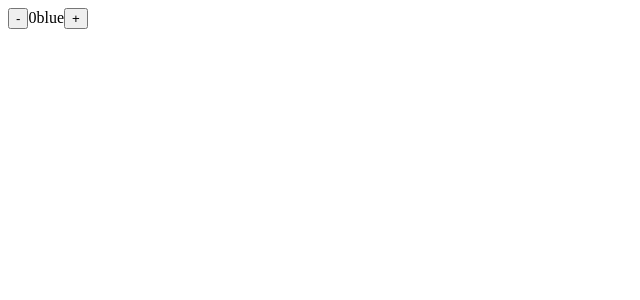
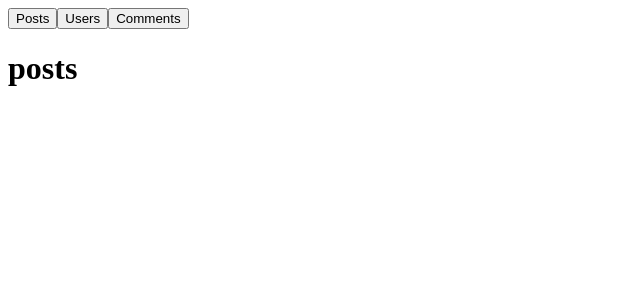
Before and after one commit to gessicaoliveira/react-hooks, a React (Create React App) app: page / in a window 1280 px wide. Shown: the top 300 px of the page, without its empty margins (0-640 px from the left). Built offline with nearby package versions, Linux system fonts and the light colour scheme.

Commit message:
the most important hook: useEffect

```diff
--- a/src/App.js
+++ b/src/App.js
@@ -1,26 +1,16 @@
 import React, { useState } from "react";
 
-function App() {
-  const [count, setCount] = useState(0);
-  const [theme, setTheme] = useState("blue");
-
-  function decrementCount() {
-    setCount((prevCount) => prevCount - 1);
-    setTheme("orange");
-  }
-  function incrementCount() {
-    setCount((prevCount) => prevCount + 1);
-    setTheme("red");
-  }
+export default function App() {
+  const [resourceType, setResourceType] = useState("posts");
 
   return (
     <>
-      <button onClick={decrementCount}>-</button>
-      <span>{count}</span>
-      <span>{theme}</span>
-      <button onClick={incrementCount}>+</button>
+      <div>
+        <button onClick={() => setResourceType("posts")}>Posts</button>
+        <button onClick={() => setResourceType("users")}>Users</button>
+        <button onClick={() => setResourceType("comments")}>Comments</button>
+      </div>
+      <h1>{resourceType}</h1>
     </>
   );
 }
-
-export default App;
```
